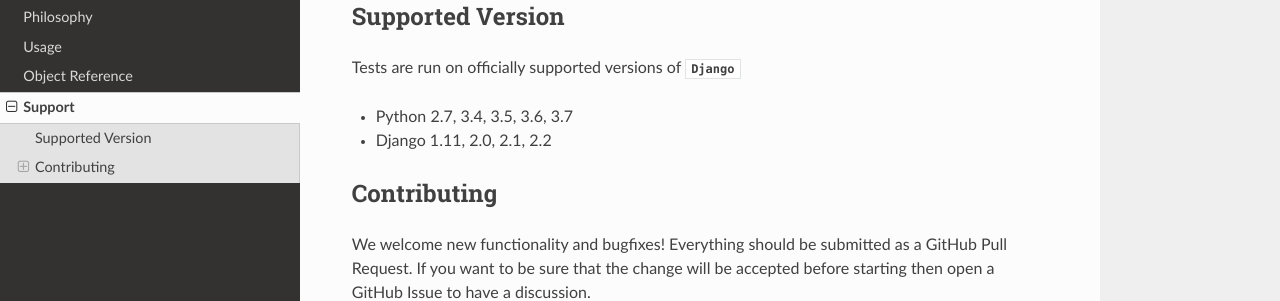
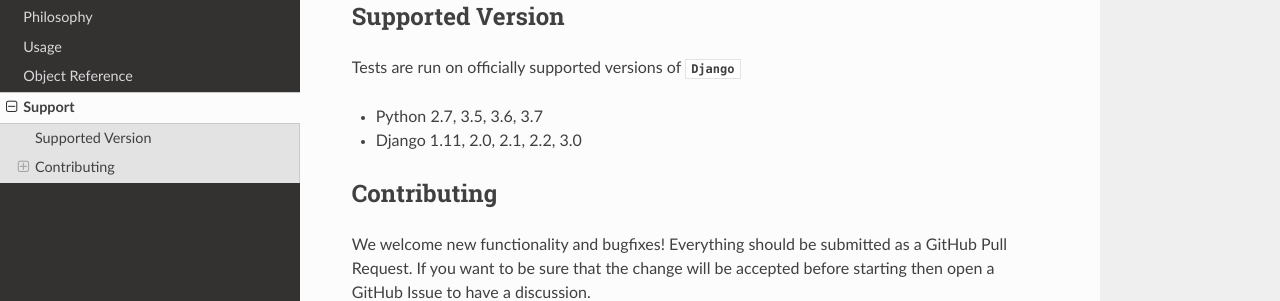
Before and after one commit to mixxorz/django-service-objects, a Sphinx documentation site: the page built from docs/pages/support.rst, in a window 1280 px wide. Shown: the part 160-461 px from the top of the page. Built offline with Sphinx 7.4.7 and the Read the Docs theme 2.0.0, drawn with Linux system fonts in a browser that asks for light colours.

Commit message:
further updates to supported versions

```diff
--- a/docs/pages/support.rst
+++ b/docs/pages/support.rst
@@ -7,8 +7,8 @@
 
 Tests are run on officially supported versions of :mod:`Django`
 
-* Python 2.7, 3.4, 3.5, 3.6, 3.7
-* Django 1.11, 2.0, 2.1, 2.2
+* Python 2.7, 3.5, 3.6, 3.7
+* Django 1.11, 2.0, 2.1, 2.2, 3.0
 
 
 Contributing
--- a/setup.py
+++ b/setup.py
@@ -50,7 +50,6 @@
         'Programming Language :: Python :: 2',
         'Programming Language :: Python :: 2.7',
         'Programming Language :: Python :: 3',
-        'Programming Language :: Python :: 3.4',
         'Programming Language :: Python :: 3.5',
         'Programming Language :: Python :: 3.6',
         'Programming Language :: Python :: 3.7',
```
